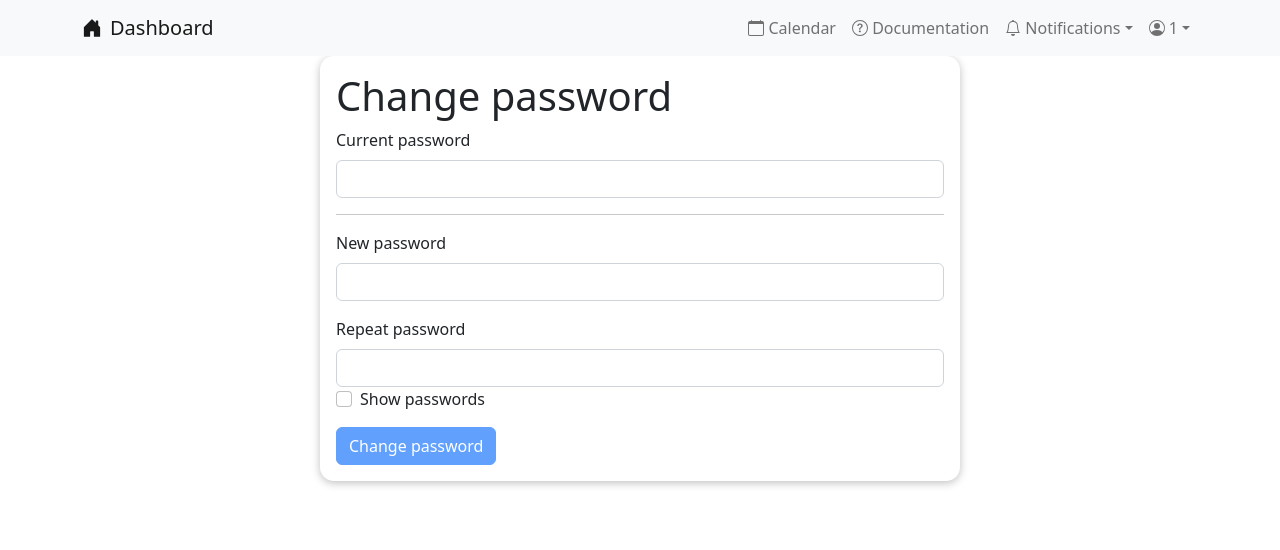
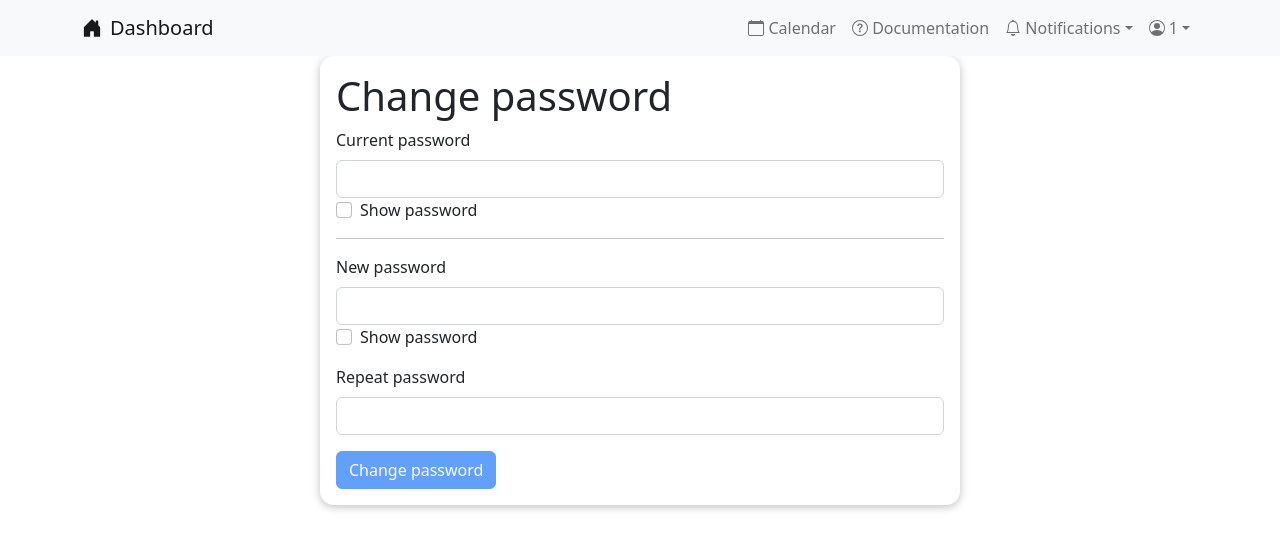
Before and after one commit to shanji97/SMRPOmarduk, a React (Create React App) app in the folder frontend/: page /change-password in a window 1280 px wide. Shown: the top 550 px of the page. Built offline with nearby package versions, Linux system fonts and the light colour scheme; sample sign-in values are in the browser's storage.

Commit message:
Minor changes

```diff
--- a/frontend/src/components/Header.tsx
+++ b/frontend/src/components/Header.tsx
@@ -39,6 +39,10 @@ function Header() {
         navigate('/add-user');
     }
 
+    const redirectToChangePassword = () => {
+        navigate('/change-password');
+    }
+
     return (
         <Navbar collapseOnSelect expand="lg" bg="light" variant="light">
             <Container >
@@ -64,7 +68,7 @@ function Header() {
                                             <span><PersonCircle className="mb-1"></PersonCircle> {userName}</span> :
                                             <span><PersonCircle className="mb-1"></PersonCircle> Account</span>} id="basic-nav-dropdown">
                     <NavDropdown.Item onClick={handleLoginAndLogout}>{user === null ? 'Log in' : 'Logout'}</NavDropdown.Item>
-                    <NavDropdown.Item>
+                    <NavDropdown.Item onClick={redirectToChangePassword}>
                         Change password
                     </NavDropdown.Item>
                     {
--- a/frontend/src/features/users/userSlice.ts
+++ b/frontend/src/features/users/userSlice.ts
@@ -51,7 +51,7 @@ export const createUser = createAsyncThunk('auth/create', async (userData: UserD
 
 export const editUser = createAsyncThunk('auth/edit', async (userData: UserDataEdit, thunkAPI: any) => {
     try {
-        const token = thunkAPI.getState().users.user.token;
+        const token = JSON.parse(localStorage.getItem('user')!).token;
         return await userService.editUser(userData, token);
     } catch (error: any) {
         const message = (error.response && error.response.data && error.response.data.message) || error.message || error.toString()
--- a/frontend/src/pages/ChangePassword.tsx
+++ b/frontend/src/pages/ChangePassword.tsx
@@ -2,17 +2,30 @@ import { useMemo, useState } from "react";
 import Card from "../components/Card";
 import { Button, Form } from "react-bootstrap";
 import ValidationError from "../components/ValidationError";
+import { editUser } from "../features/users/userSlice";
+import { UserDataEdit } from "../classes/userData";
+import { useAppDispatch } from "../app/hooks";
+import { parseJwt } from "../helpers/helpers";
+import { useNavigate } from "react-router-dom";
 
 const MIN_PASSWORD_LENGTH = 12;
 
 const ChangePassword = () => {
+    const navigate = useNavigate();
+    const dispatch = useAppDispatch();
     const [passwords, setPasswords] = useState({
         oldPassword:       '',
         newPassword:       '',
         repeatNewPassword: ''
     });
-    const [passwordType, setPasswordType] = useState('password');
-    const [error, setError]               = useState('');
+    const userId = useMemo(() => {
+        const token = JSON.parse(localStorage.getItem('user')!).token;
+        const userId = parseJwt(token).sid;
+        return userId;
+    }, []);
+    const [currentPassType, setCurrentPassType] = useState('password');
+    const [newPassType, setNewPassType]         = useState('password');
+    const [error, setError]                     = useState('');
 
     const {oldPassword, newPassword, repeatNewPassword} = passwords;
 
@@ -29,8 +42,12 @@ const ChangePassword = () => {
         }));
     }
 
-    const handleShowPassword = () => {
-        passwordType === 'password' ? setPasswordType('text') : setPasswordType('password');
+    const handleShowCurrPassword = () => {
+        currentPassType === 'password' ? setCurrentPassType('text') : setCurrentPassType('password');
+    }
+
+    const handleShowNewPassword = () => {
+        newPassType === 'password' ? setNewPassType('text') : setNewPassType('password');
     }
 
     const submitFormHandler = (e: React.FormEvent<HTMLFormElement>) => {
@@ -43,8 +60,18 @@ const ChangePassword = () => {
             setError('Password must be at least 12 characters long!');
             return;
         }
-
-        console.log(passwords);
+        const editBody: UserDataEdit = {
+            id: userId,
+            password: newPassword,
+            passwordOld: oldPassword
+        }
+        dispatch(editUser(editBody));
+        setPasswords({
+            newPassword: '',
+            oldPassword: '',
+            repeatNewPassword: ''
+        });
+        navigate('/login');
     }
 
     return (
@@ -54,32 +81,33 @@ const ChangePassword = () => {
                 <Form.Group className="mb-3" controlId="formBasicPassword">
                     <Form.Label>Current password</Form.Label>
                     <Form.Control
-                        type={passwordType}
+                        type={currentPassType}
                         name='oldPassword'
                         value={oldPassword}
                         onChange={handlePasswordChange}
                     />
+                    <Form.Check type='checkbox' id='showPassword1' label='Show password' onClick={handleShowCurrPassword} />
                 </Form.Group>
                 <hr/>
                 <Form.Group className="mb-3" controlId="formBasicPassword">
                     <Form.Label>New password</Form.Label>
                     <Form.Control
-                        type={passwordType}
+                        type={newPassType}
                         name='newPassword'
                         value={newPassword}
                         onChange={handlePasswordChange}
                     />
+                    <Form.Check type='checkbox' id='showPassword2' label='Show password' onClick={handleShowNewPassword} />
                 </Form.Group>
                 <Form.Group className="mb-3" controlId="formBasicPassword">
                     <Form.Label>Repeat password</Form.Label>
                     <Form.Control
-                        type={passwordType}
+                        type='password'
                         name='repeatNewPassword'
                         value={repeatNewPassword}
                         onChange={handlePasswordChange}
                     />
                     {error !== '' && <ValidationError>{error}</ValidationError>}
-                    <Form.Check type='checkbox' id='showPassword' label='Show passwords' onClick={handleShowPassword} />
                 </Form.Group>
                 <Button variant="primary" type="submit" disabled={!formIsValid}>Change password</Button>
             </Form>
```
Also changed, not shown: frontend/src/classes/userData.ts (+8 -8 lines).
